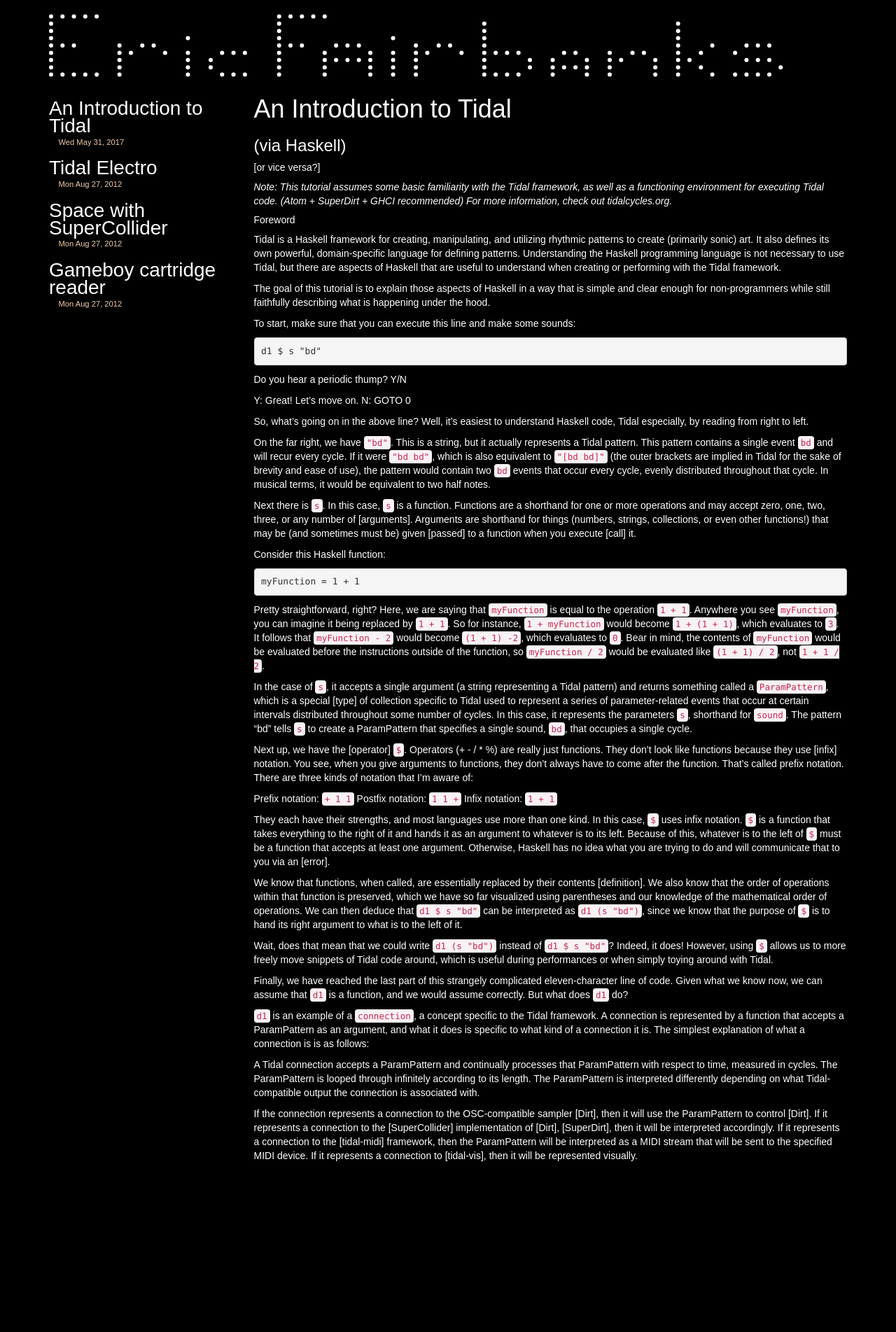
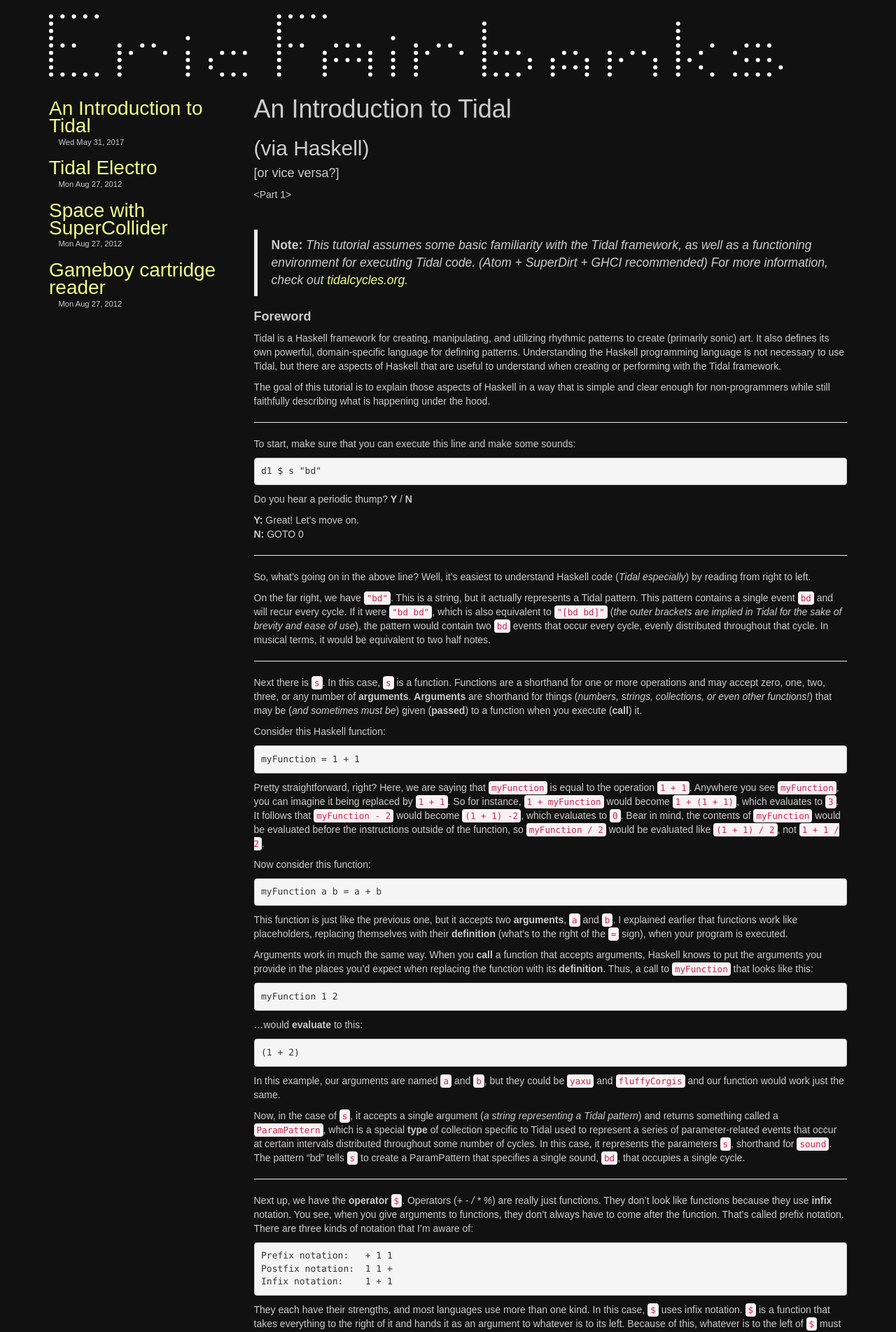
Before and after one commit to efairbanks/ericfairbanks-org-jekyll-bootstrap, a Jekyll site: the page built from _posts/2017-05-31-an-introduction-to-tidal.markdown, in a window 1280 px wide. Shown: the top 1903 px of the page at 70% size. Built offline with Jekyll 4.4.1, drawn with Linux system fonts in a browser that asks for light colours; before the commit the page ends 1671 px from its top, so only the background shows below that; some of the changed text lies outside the part shown.

Commit message:
Finished adding post and some style updates.

````diff
--- a/_posts/2017-05-31-an-introduction-to-tidal.markdown
+++ b/_posts/2017-05-31-an-introduction-to-tidal.markdown
@@ -4,33 +4,41 @@
 categories: music tidal code
 layout: post
 ---
+## (via Haskell)
+#### [or vice versa?]
+<Part 1>
 
-### (via Haskell)
-##### [or vice versa?]
 
-*Note:* _This tutorial assumes some basic familiarity with the Tidal framework, as well as a functioning environment for executing Tidal code. (Atom + SuperDirt + GHCI recommended) For more information, check out [tidalcycles.org](http://tidalcycles.org/)._
+<br/>
 
-##### Foreword
+> **Note:** _This tutorial assumes some basic familiarity with the Tidal framework, as well as a functioning environment for executing Tidal code. (Atom + SuperDirt + GHCI recommended) For more information, check out [tidalcycles.org](http://tidalcycles.org/)._
+
+#### **Foreword**
 Tidal is a Haskell framework for creating, manipulating, and utilizing rhythmic patterns to create (primarily sonic) art. It also defines its own powerful, domain-specific language for defining patterns. Understanding the Haskell programming language is not necessary to use Tidal, but there are aspects of Haskell that are useful to understand when creating or performing with the Tidal framework.
 
 The goal of this tutorial is to explain those aspects of Haskell in a way that is simple and clear enough for non-programmers while still faithfully describing what is happening under the hood.
 
+---
+
 To start, make sure that you can execute this line and make some sounds:
 
-```
+```haskell
 d1 $ s "bd"
 ```
 
-Do you hear a periodic thump? Y/N
+Do you hear a periodic thump? **Y** / **N**
 
-Y: Great! Let's move on.
-N: GOTO 0
+**Y:** Great! Let's move on.<br/>**N:** GOTO 0
 
-So, what's going on in the above line? Well, it's easiest to understand Haskell code, Tidal especially, by reading from right to left.
+---
 
-On the far right, we have `"bd"`. This is a string, but it actually represents a Tidal pattern. This pattern contains a single event `bd` and will recur every cycle. If it were `"bd bd"`, which is also equivalent to `"[bd bd]"` (the outer brackets are implied in Tidal for the sake of brevity and ease of use), the pattern would contain two `bd` events that occur every cycle, evenly distributed throughout that cycle. In musical terms, it would be equivalent to two half notes.
+So, what's going on in the above line? Well, it's easiest to understand Haskell code (*Tidal especially*) by reading from right to left.
 
-Next there is `s`. In this case, `s` is a function. Functions are a shorthand for one or more operations and may accept zero, one, two, three, or any number of [arguments]. Arguments are shorthand for things (numbers, strings, collections, or even other functions!) that may be (and sometimes must be) given [passed] to a function when you execute [call] it.
+On the far right, we have `"bd"`. This is a string, but it actually represents a Tidal pattern. This pattern contains a single event `bd` and will recur every cycle. If it were `"bd bd"`, which is also equivalent to `"[bd bd]"` (*the outer brackets are implied in Tidal for the sake of brevity and ease of use*), the pattern would contain two `bd` events that occur every cycle, evenly distributed throughout that cycle. In musical terms, it would be equivalent to two half notes.
+
+---
+
+Next there is `s`. In this case, `s` is a function. Functions are a shorthand for one or more operations and may accept zero, one, two, three, or any number of **arguments**. **Arguments** are shorthand for things (*numbers, strings, collections, or even other functions!*) that may be (*and sometimes must be*) given (**passed**) to a function when you execute (**call**) it.
 
 Consider this Haskell function:
 
@@ -40,24 +48,67 @@
 
 Pretty straightforward, right? Here, we are saying that `myFunction` is equal to the operation `1 + 1`. Anywhere you see `myFunction`, you can imagine it being replaced by `1 + 1`. So for instance, `1 + myFunction` would become `1 + (1 + 1)`, which evaluates to `3`. It follows that `myFunction - 2` would become `(1 + 1) -2`, which evaluates to `0`. Bear in mind, the contents of `myFunction` would be evaluated before the instructions outside of the function, so `myFunction / 2` would be evaluated like `(1 + 1) / 2`, not `1 + 1 / 2`.
 
-In the case of `s`, it accepts a single argument (a string representing a Tidal pattern) and returns something called a `ParamPattern`, which is a special [type] of collection specific to Tidal used to represent a series of parameter-related events that occur at certain intervals distributed throughout some number of cycles. In this case, it represents the parameters `s`, shorthand for `sound`. The pattern "bd" tells `s` to create a ParamPattern that specifies a single sound, `bd`, that occupies a single cycle.
+Now consider this function:
 
-Next up, we have the [operator] `$`. Operators (+ - / * %) are really just functions. They don't look like functions because they use [infix] notation. You see, when you give arguments to functions, they don't always have to come after the function. That's called prefix notation. There are three kinds of notation that I'm aware of:
+```
+myFunction a b = a + b
+```
 
-Prefix notation: `+ 1 1`
-Postfix notation: `1 1 +`
-Infix notation: `1 + 1`
+This function is just like the previous one, but it accepts two **arguments**, `a` and `b`. I explained earlier that functions work like placeholders, replacing themselves with their **definition** (what's to the right of the `=` sign), when your program is executed.
 
-They each have their strengths, and most languages use more than one kind. In this case, `$` uses infix notation. `$` is a function that takes everything to the right of it and hands it as an argument to whatever is to its left. Because of this, whatever is to the left of `$` must be a function that accepts at least one argument. Otherwise, Haskell has no idea what you are trying to do and will communicate that to you via an [error].
+Arguments work in much the same way. When you **call** a function that accepts arguments, Haskell knows to put the arguments you provide in the places you'd expect when replacing the function with its **definition**. Thus, a call to `myFunction` that looks like this:
 
-We know that functions, when called, are essentially replaced by their contents [definition]. We also know that the order of operations within that function is preserved, which we have so far visualized using parentheses and our knowledge of the mathematical order of operations. We can then deduce that `d1 $ s "bd"` can be interpreted as `d1 (s "bd")`, since we know that the purpose of `$` is to hand its right argument to what is to the left of it.
+```
+myFunction 1 2
+```
+
+...would **evaluate** to this:
+
+```
+(1 + 2)
+```
+
+In this example, our arguments are named `a` and `b`, but they could be `yaxu` and `fluffyCorgis` and our function would work just the same.
+
+Now, in the case of `s`, it accepts a single argument (*a string representing a Tidal pattern*) and returns something called a `ParamPattern`, which is a special **type** of collection specific to Tidal used to represent a series of parameter-related events that occur at certain intervals distributed throughout some number of cycles. In this case, it represents the parameters `s`, shorthand for `sound`. The pattern "bd" tells `s` to create a ParamPattern that specifies a single sound, `bd`, that occupies a single cycle.
+
+---
+
+Next up, we have the **operator** `$`. Operators (*+ - / * %*) are really just functions. They don't look like functions because they use **infix** notation. You see, when you give arguments to functions, they don't always have to come after the function. That's called prefix notation. There are three kinds of notation that I'm aware of:
+
+```
+Prefix notation:   + 1 1
+Postfix notation:  1 1 +
+Infix notation:    1 + 1
+```
+
+They each have their strengths, and most languages use more than one kind. In this case, `$` uses infix notation. `$` is a function that takes everything to the right of it and hands it as an argument to whatever is to its left. Because of this, whatever is to the left of `$` must be a function that accepts at least one argument. Otherwise, Haskell has no idea what you are trying to do and will communicate that to you via an **error**.
+
+We know that functions, when called, are essentially replaced by their contents, or **definition**. We also know that the order of operations within that function is preserved, which we have so far visualized using parentheses and our knowledge of the mathematical order of operations. We can then deduce that `d1 $ s "bd"` can be interpreted as `d1 (s "bd")`, since we know that the purpose of `$` is to hand its right argument to what is to the left of it.
 
 Wait, does that mean that we could write `d1 (s "bd")` instead of `d1 $ s "bd"`? Indeed, it does! However, using `$` allows us to more freely move snippets of Tidal code around, which is useful during performances or when simply toying around with Tidal.
 
+---
+
 Finally, we have reached the last part of this strangely complicated eleven-character line of code. Given what we know now, we can assume that `d1` is a function, and we would assume correctly. But what does `d1` do?
 
-`d1` is an example of a `connection`, a concept specific to the Tidal framework. A connection is represented by a function that accepts a ParamPattern as an argument, and what it does is specific to what kind of a connection it is. The simplest explanation of what a connection is is as follows:
+`d1` is an example of a `connection`, a concept specific to the Tidal framework. A connection is represented by a function that accepts a ParamPattern as an argument, and what it does is specific to what kind of a connection it is. The simplest explanation of what a connection is (*that I can come up with, anyways*) is as follows:
 
 A Tidal connection accepts a ParamPattern and continually processes that ParamPattern with respect to time, measured in cycles. The ParamPattern is looped through infinitely according to its length. The ParamPattern is interpreted differently depending on what Tidal-compatible output the connection is associated with.
 
-If the connection represents a connection to the OSC-compatible sampler [Dirt], then it will use the ParamPattern to control [Dirt]. If it represents a connection to the [SuperCollider] implementation of [Dirt], [SuperDirt], then it will be interpreted accordingly. If it represents a connection to the [tidal-midi] framework, then the ParamPattern will be interpreted as a MIDI stream that will be sent to the specified MIDI device. If it represents a connection to [tidal-vis], then it will be represented visually.
+If the connection represents a connection to the OSC-compatible sampler **Dirt**, then it will use the ParamPattern to control **Dirt**. If it represents a connection to the **SuperCollider** implementation of **Dirt**, **SuperDirt**, then it will be interpreted accordingly. If it represents a connection to the **tidal-midi** framework, then the ParamPattern will be interpreted as a MIDI stream that will be sent to the specified MIDI device. If it represents a connection to **tidal-vis**, then it will be represented visually.
+
+---
+
+"But I didn't need to know any of that to use Tidal," you might exclaim! And that's true. So what was the point of all this?
+
+The point is that understanding Haskell syntax and program structure will help you to use Tidal more effectively. With a better understanding of how Tidal and Haskell works, you will be able to:
+
++ Solve syntax issues more easily
++ Debug Tidal scripts and snippets more effectively
++ Create reusable code that streamlines your creative process
++ Structure your creations sensibly and intuitively
++ Create your own functions for manipulating Tidal patterns
++ Do lots of really cool stuff with Tidal that would otherwise be super hard
+
+Part 2 is coming soon and will cover organizing blocks of code using `do`, creating resuable Tidal snippets with `let`, and some tips for composing pieces of music with Tidal.
--- a/css/default.css
+++ b/css/default.css
@@ -1,7 +1,7 @@
 body
 {
-  background-color: #000000;
-  color: #ffffff;
+  background-color: #111;
+  color: #ccc;
   font-family:Arial;
   padding-top: 10px;
 }
@@ -36,7 +36,7 @@
   margin-left: 1.2em;
   margin-bottom: -1em;
   font-size: 0.8em;
-  color: #eca;
+  color: #ccc;
 }
 
 audio
@@ -45,18 +45,18 @@
 }
 
 a:link {
-  color:#ffffff;
+  color:#f1fc88;
   text-decoration: none;
 }
 a:visited {
-  color:#ffffff;
+  color:#f1fc88;
   text-decoration: none;
  }
- a:hover {
-   color: #ffffff;
+a:hover {
+   color: #f1fc88;
    text-decoration: none;
 }
 a:active {
-  color:#ffffff;
+  color:#f1fc88;
   text-decoration: none;
 }
--- a/js/banner.js
+++ b/js/banner.js
@@ -58,7 +58,7 @@
 
       if (canvas.getContext){
         var ctx = canvas.getContext('2d');
-        ctx.fillStyle = 'rgb(0,0,0)';
+        ctx.fillStyle = 'rgb(17,17,17)';
         ctx.fillRect( 0, 0, canvasw, canvash );
 
         for( var j = 0; j < imgh; j++ ){
````
